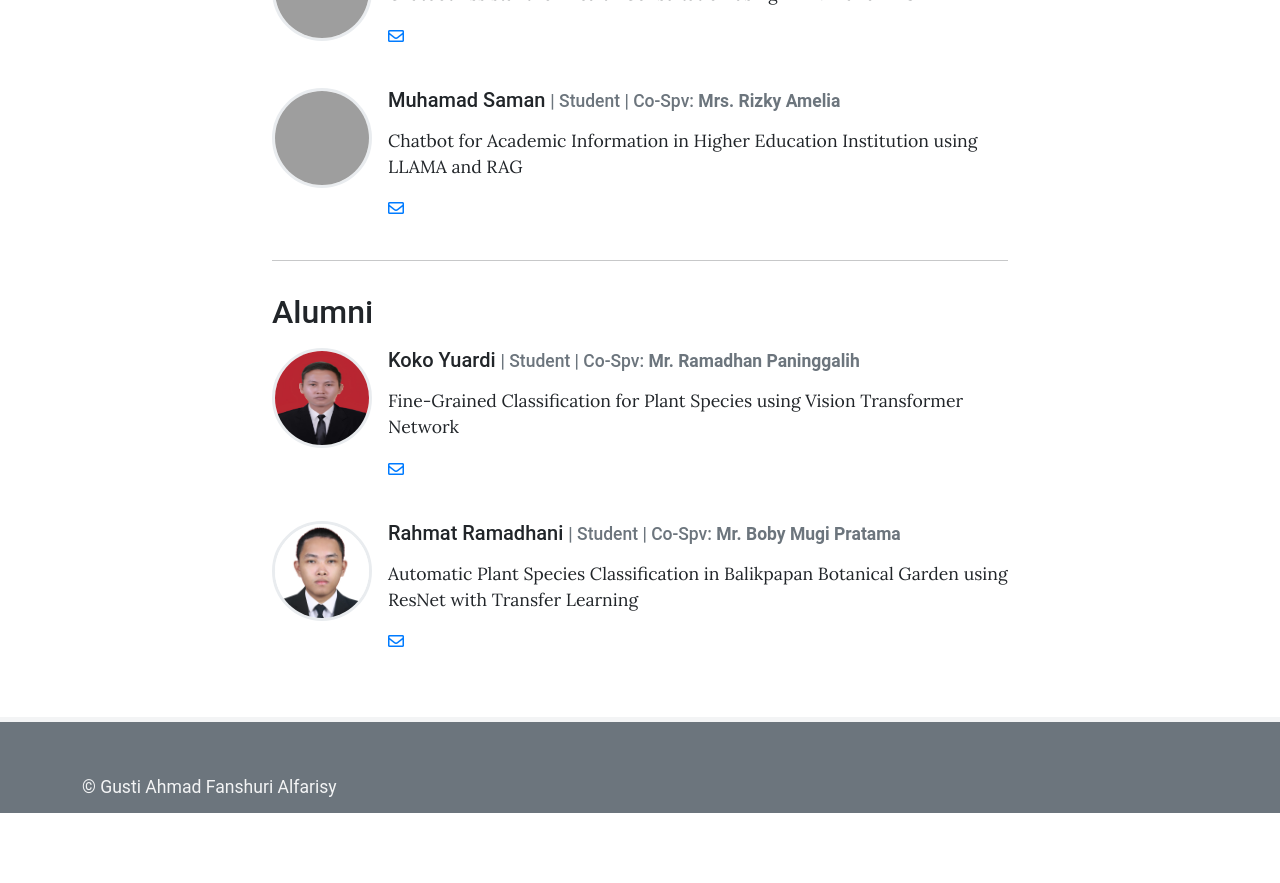
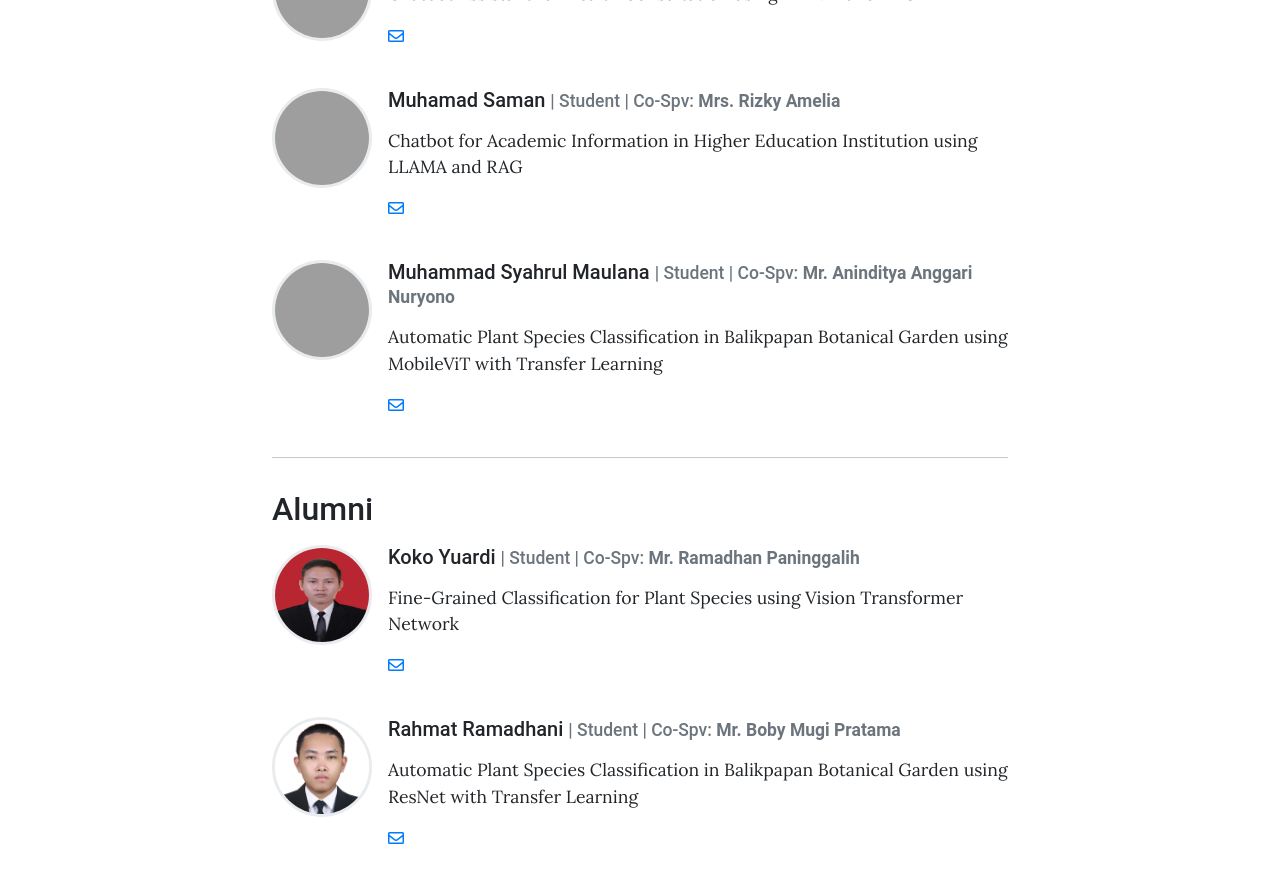
Before and after one commit to gusti-alfarisy/gusti-alfarisy.github.io, a Jekyll site: the page built from pages/team.md, in a window 1280 px wide and 900 px high, scrolled down 2410 px. Shown: the top 883 px of the window. Built offline with Jekyll 4.4.1, drawn with Linux system fonts in a browser that asks for light colours; some web fonts are replaced; before the commit the page ends 3223 px from its top, so only the background shows below that; grey boxes are pictures that could not be loaded.

Commit message:
adding teams members

```diff
--- a/_data/team.yml
+++ b/_data/team.yml
@@ -125,6 +125,14 @@
   cospv: Mrs. Rizky Amelia
   email: 11211052@student.itk.ac.id
 
+- name: Muhammad Syahrul Maulana
+  role: Student
+  image: https://cdn.pixabay.com/photo/2018/11/13/21/43/avatar-3814049_640.png
+  description: >
+    Automatic Plant Species Classification in Balikpapan Botanical Garden using MobileViT with Transfer Learning
+  cospv: Mr. Aninditya Anggari Nuryono
+  email: 11211064@student.itk.ac.id
+
 
 #- name: Professor Hubert J. Farnsworth
 #  role: CEO & Owner
```
